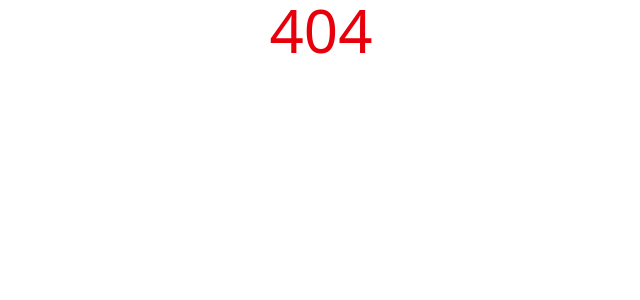
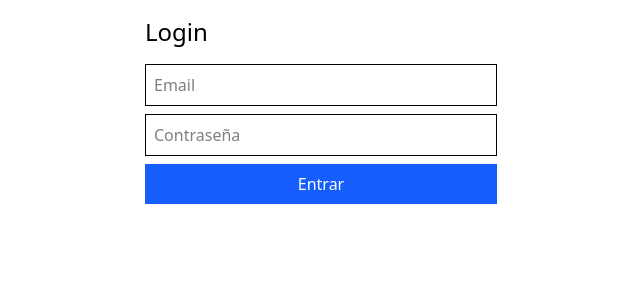
Before and after one commit to mrxandev/recetario-web, a React (Vite) app: page /login in a window 1280 px wide. Shown: the top 300 px of the page, without its empty margins (319-959 px from the left). Built offline with nearby package versions, Linux system fonts and the light colour scheme; no server answers.

Commit message:
feat: implement authentication context and login component

```diff
--- /dev/null
+++ b/src/components/Login.tsx
@@ -0,0 +1,44 @@
+import{ useState } from 'react';
+import { useAuth } from '../context/AuthContext';
+
+export default function Login() {
+  const { login } = useAuth();
+  const [email, setEmail] = useState<string>('');
+  const [password, setPassword] = useState<string>('');
+  const [errorMsg, setErrorMsg] = useState<string | null>(null);
+
+  const handleSubmit = async (e: { preventDefault: () => void; }) => {
+    e.preventDefault();
+    const error = await login(email, password);
+    if (error) {
+      setErrorMsg(error.message);
+    } else {
+      setErrorMsg(null);
+
+    }
+  };
+
+  return (
+    <form onSubmit={handleSubmit} className="max-w-sm mx-auto p-4">
+      <h2 className="text-2xl mb-4">Login</h2>
+      {errorMsg && <p className="text-red-500">{errorMsg}</p>}
+      <input
+        type="email"
+        placeholder="Email"
+        className="border p-2 mb-2 w-full"
+        value={email}
+        onChange={(e) => setEmail(e.target.value)}
+        required
+      />
+      <input
+        type="password"
+        placeholder="Contraseña"
+        className="border p-2 mb-2 w-full"
+        value={password}
+        onChange={(e) => setPassword(e.target.value)}
+        required
+      />
+      <button type="submit" className="bg-blue-600 text-white py-2 w-full">Entrar</button>
+    </form>
+  );
+}
--- /dev/null
+++ b/src/context/AuthContext.tsx
@@ -0,0 +1,58 @@
+import  { createContext, useState, useEffect, useContext } from 'react';
+import type { User } from '@supabase/supabase-js';
+import type { ReactNode } from 'react';
+import { supabase } from '../supabaseClient';
+
+interface AuthContextType {
+  user: User | null;
+  login: (email: string, password: string) => Promise<Error | null>;
+  signup: (email: string, password: string) => Promise<Error | null>;
+  logout: () => Promise<void>;
+}
+
+const AuthContext = createContext<AuthContextType | undefined>(undefined);
+
+export const AuthProvider = ({ children }: { children: ReactNode }) => {
+  const [user, setUser] = useState<User | null>(null);
+
+  useEffect(() => {
+    supabase.auth.getSession().then(({ data }) => {
+      setUser(data.session?.user ?? null);
+    });
+
+    const { data: listener } = supabase.auth.onAuthStateChange((_event, session) => {
+      setUser(session?.user ?? null);
+    });
+
+    return () => {
+      listener.subscription.unsubscribe();
+    };
+  }, []);
+
+  const login = async (email: string, password: string): Promise<Error | null> => {
+    const { error } = await supabase.auth.signInWithPassword({ email, password });
+    return error ?? null;
+  };
+
+  const signup = async (email: string, password: string): Promise<Error | null> => {
+    const { error } = await supabase.auth.signUp({ email, password });
+    return error ?? null;
+  };
+
+  const logout = async () => {
+    await supabase.auth.signOut();
+    setUser(null);
+  };
+
+  return (
+    <AuthContext.Provider value={{ user, login, signup, logout }}>
+      {children}
+    </AuthContext.Provider>
+  );
+};
+
+export const useAuth = (): AuthContextType => {
+  const context = useContext(AuthContext);
+  if (!context) throw new Error('useAuth must be used within an AuthProvider');
+  return context;
+};
--- a/src/main.tsx
+++ b/src/main.tsx
@@ -3,18 +3,24 @@ import { createRoot } from 'react-dom/client'
 import './index.css'
 import Home from './pages/Home'
 import { BrowserRouter, Routes, Route } from 'react-router-dom'
+import Login from './components/Login'
+import { AuthProvider } from './context/AuthContext'
 
 
 
 
 createRoot(document.getElementById('root')!).render(
   <StrictMode>
+    <AuthProvider>
     <BrowserRouter>
       <Routes>
         <Route path="/" element={<Home />} />
         <Route path='*' element={<h1 className='text-6xl text-red-600 flex justify-center items-center'>404</h1>} />
+        <Route path='/login' element={<Login/>}/>
+
       </Routes>
     </BrowserRouter>
+    </AuthProvider>
 
   </StrictMode>
 
--- /dev/null
+++ b/src/supabaseClient.tsx
@@ -0,0 +1,6 @@
+import { createClient } from '@supabase/supabase-js';
+
+const supabaseUrl: string = import.meta.env.VITE_SUPABASE_URL ?? '';
+const supabaseAnonKey: string = import.meta.env.VITE_SUPABASE_ANON_KEY ?? '';
+
+export const supabase = createClient(supabaseUrl, supabaseAnonKey);
```
